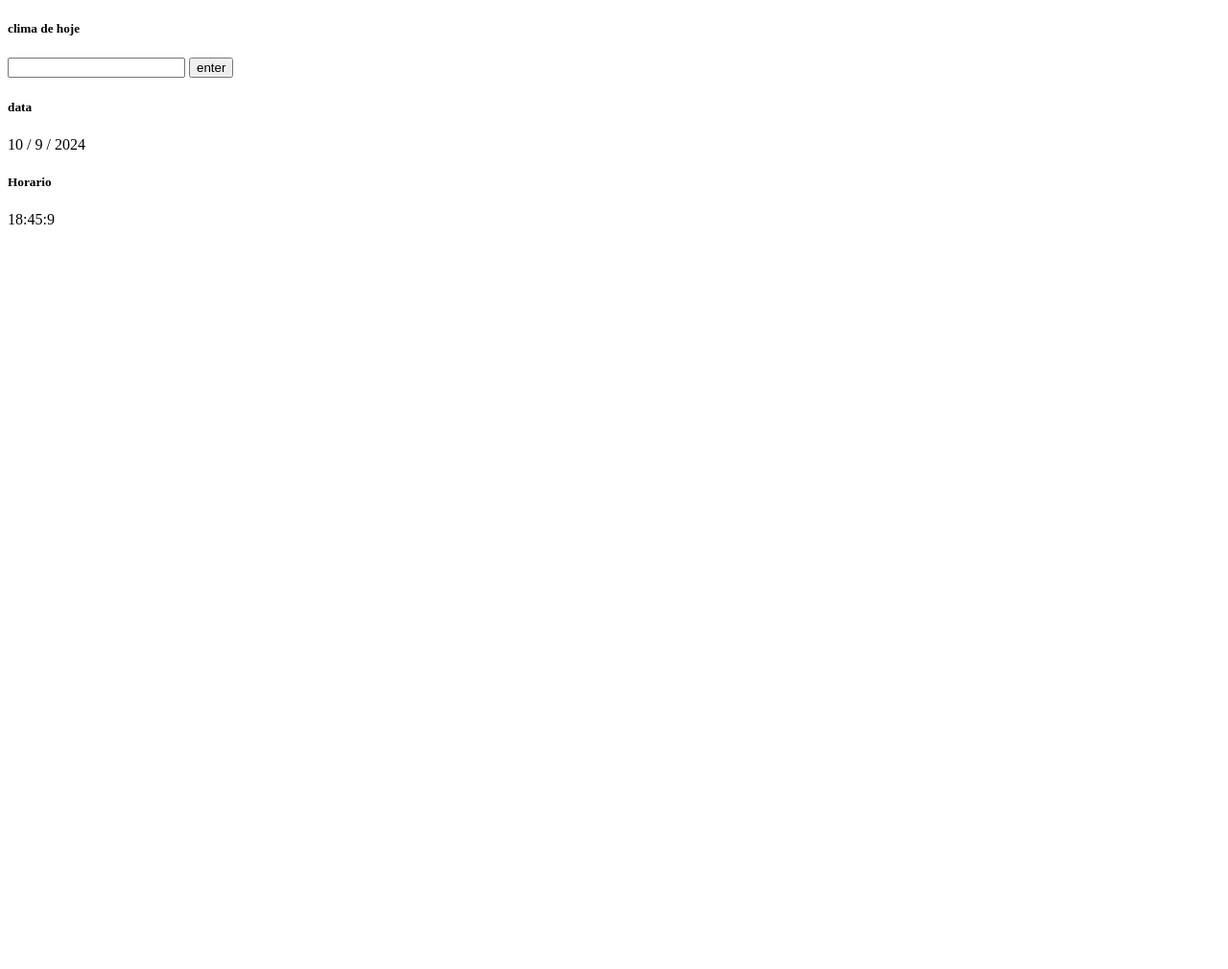
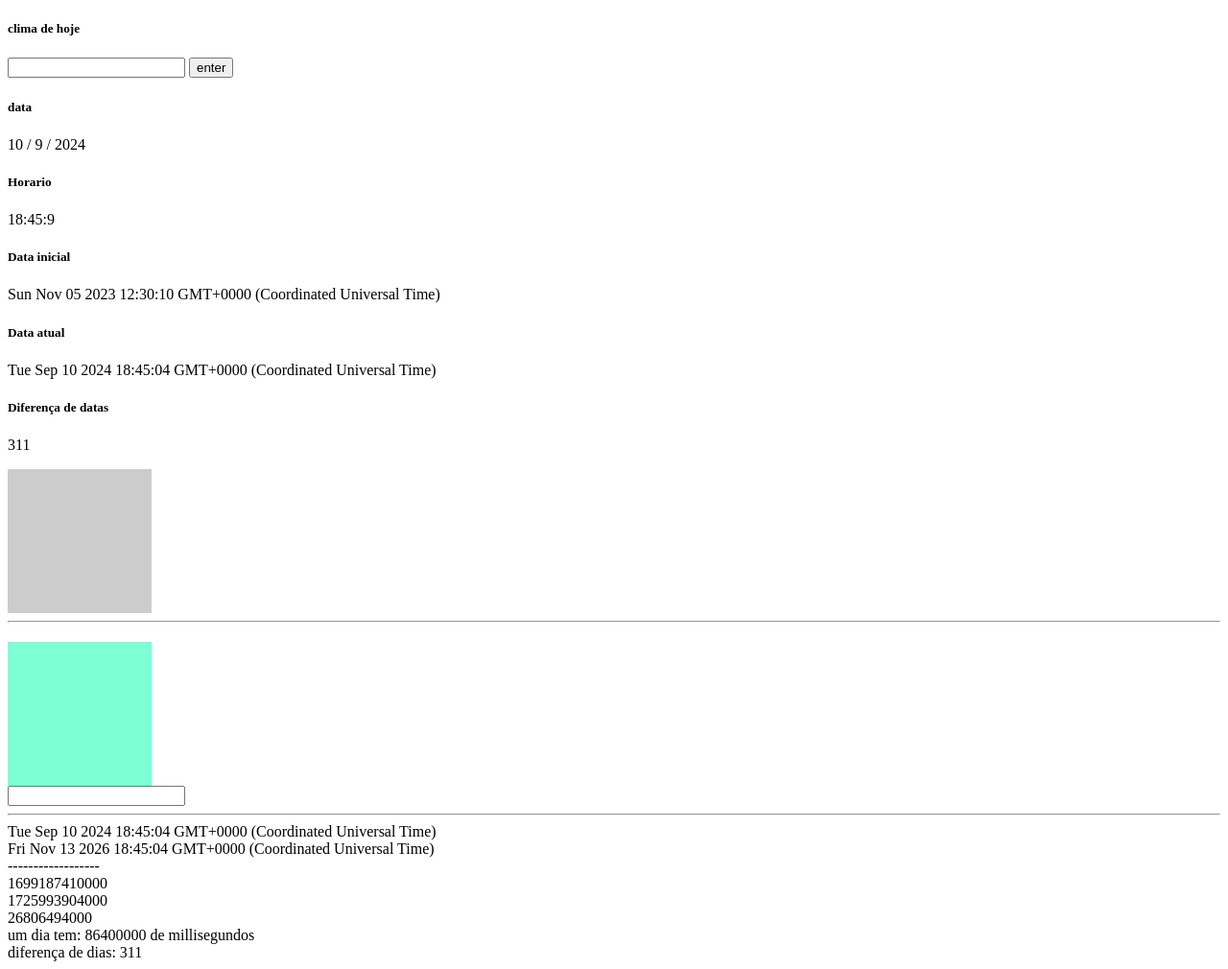
Before and after one commit to FernandoFerreira94/Curso-JavaScript, a plain HTML site: page teste/teste2.html in a window 1280 px wide. Shown: the whole page at 96% size. Before the commit the page ends 800 px from the top, so only its background shows below. Drawn offline with Linux system fonts and the light colour scheme.

Commit message:
Add files via upload

```diff
--- a/teste/teste2.html
+++ b/teste/teste2.html
@@ -21,6 +21,25 @@
         <h5>Horario</h5>
         <p id="horario"></p>
     </div>
+
+    <div class="compararData">
+        <h5>Data inicial</h5>
+        <p id="dataInicial"></p>
+        <h5>Data atual</h5>
+        <p id="dataAtual"></p>
+        <h5>Diferença de datas</h5>
+        <p id="dateFinal"></p>
+    </div>
+
+    <div class="mouse">
+        <div onclick="mouse1()" ondblclick="mouse2()" onmouseover="mouse3()" onmouseout="mouse4()" id="div"
+            style="background: #ccc; height: 150px; width: 150px;"></div>
+    </div>
+    <hr>
+    <div class="teclado">
+        <div id="div1" style="background-color: aquamarine; height: 150px; width: 150px; margin-top: 20px;"></div>
+        <input onkeydown="teclado1()" onkeypress="teclado2()" onkeyup="teclado3()" type="text">
+    </div>
 </body>
 <script src="./teste2.js"></script>
 
--- a/teste/teste2.js
+++ b/teste/teste2.js
@@ -72,3 +72,108 @@ let horario = function () {
     document.getElementById('horario').innerHTML = `${horas}:${minute}:${segundos}`; // horario
 }
 setInterval(horario) // fica ativado infinito a função
+
+document.write('<hr>')
+let data = new Date()
+//set ele acrecenta o valor na data
+//get recupera o valor da data atualmente
+document.write(data.toString()) // data em formato string.
+data.setDate(data.getDate() + 3) // add ou remover dias
+data.setMonth(data.getMonth() + 2) // add ou remover meses
+data.setFullYear(data.getFullYear() + 2) // add ou remover anos
+document.write('<br>')
+document.write(data.toString()) // data em formato string.
+document.write('<br>')
+document.write('------------------')
+
+//-------------final datas ---------------
+
+//--------- Inicio Calcular diferenca de datas -----------
+// criar uma data new Date(year, month(0a11), day, hours, minutes, sencond, millisedonds)
+let data1 = new Date(2023, 10, 5, 12, 30, 10); //data criada
+let data2 = new Date(); // data atual
+
+let dataInicial = document.getElementById('dataInicial')
+let dataAtual = document.getElementById('dataAtual')
+let dateFinal = document.getElementById('dateFinal')
+
+dataInicial.innerHTML = data1
+dataAtual.innerHTML = data2
+
+document.write('<br>')
+document.write(data1.getTime()) // retorna quantos segundos se passaram desde 01/01/1970 ate a data atual
+document.write('<br>')
+document.write(data2.getTime())// retorna quantos segundos se passaram desde 01/01/1970 ate a data atual
+document.write('<br>')
+
+let dataFinal = data2 - data1
+document.write(dataFinal) // calculo para saber diferenca de milisegundos diferenca
+document.write('<br>')
+
+// dia = 24 horas = 60 minutos = 1000 millisegundos
+let dayTotal = 1 * 24 * 60 * 60 * 1000 // calculo para saber quantos millisegundos tem no dia
+document.write('um dia tem: ' + dayTotal + ' de millisegundos')
+document.write('<br>')
+let dataDifenca = dataFinal / dayTotal
+
+let Final = Math.ceil(dataDifenca) // Math.ceil arredonta para cima
+document.write('diferença de dias: ' + Final)
+document.write('<br>')
+dateFinal.innerHTML = Final
+
+//--------- Final Calcular diferenca de datas -----------
+
+
+//-------------- eventos --------------
+/*
+        Mouse
+onclick =  curso clica 1vez
+ondbclick = curso clica 2vezes
+onmouseover = curso passa pelo elemento
+onmouseout = curso sai do elemento
+
+        Teclado
+onKeyDown = tecla e pressionada
+oneKeypress = tecla pressionada
+oneKeyup = tecla e liberada
+
+        Formulario
+onfocus = aciona quando recebe o foco do mouse
+onblur = aciona quando o elemento perde o foco
+onchange = aciona quando elemente e modificado
+        Janela
+onresize = aciona quando pagina muda o tamanho
+onscroll = scroll do mouse e acionado
+
+*/
+//-------------Mouse-------------
+function mouse1() {
+    document.getElementById('div').style.background = 'black'
+}
+
+function mouse2() {
+    document.getElementById('div').style.background = '#ccc'
+}
+
+function mouse3() {
+    document.getElementById('div').style.background = 'blue'
+}
+
+function mouse4() {
+    document.getElementById('div').style.background = 'red'
+}
+
+//------------Teclado--------------
+function teclado1() {
+    document.getElementById('div1').style.background = 'black'
+}
+
+function teclado2() {
+    document.getElementById('div1').style.background = 'blue'
+}
+
+function teclado3() {
+    document.getElementById('div1').style.background = 'green'
+}
+
+//
```
